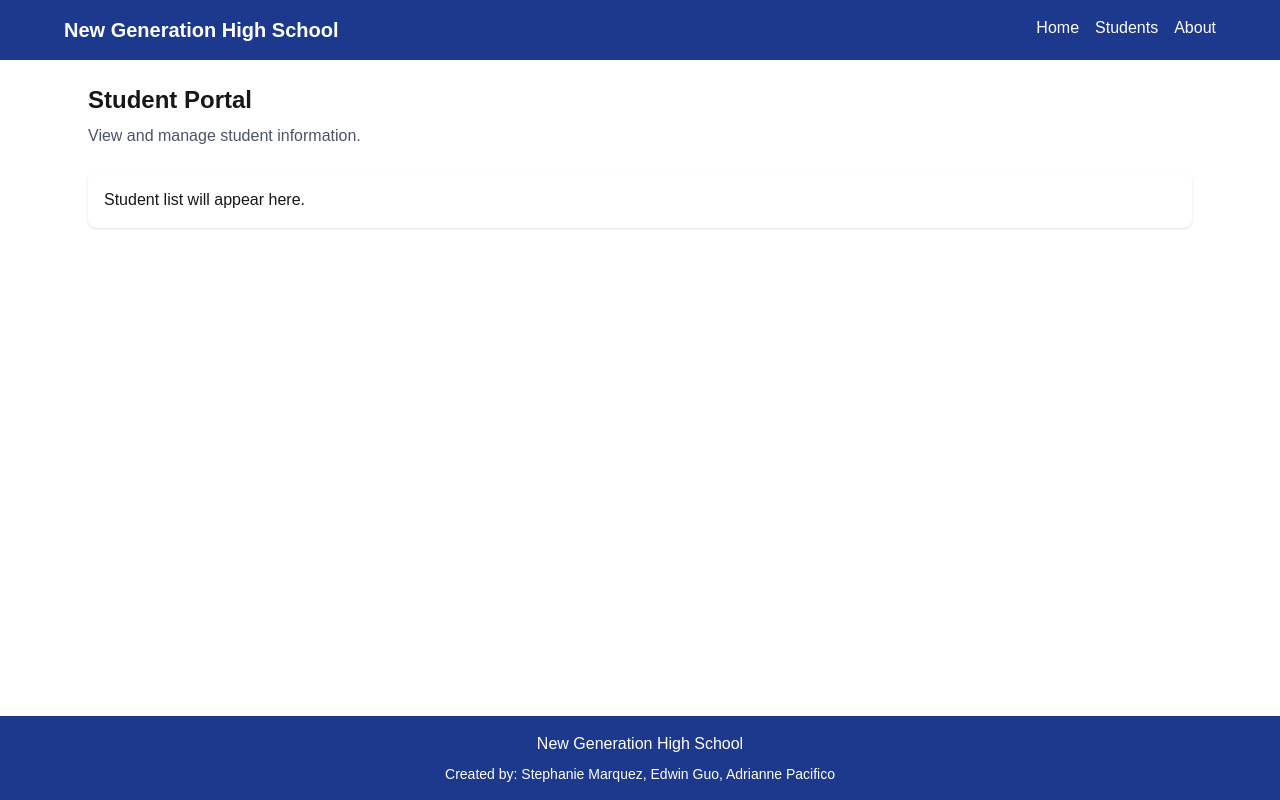
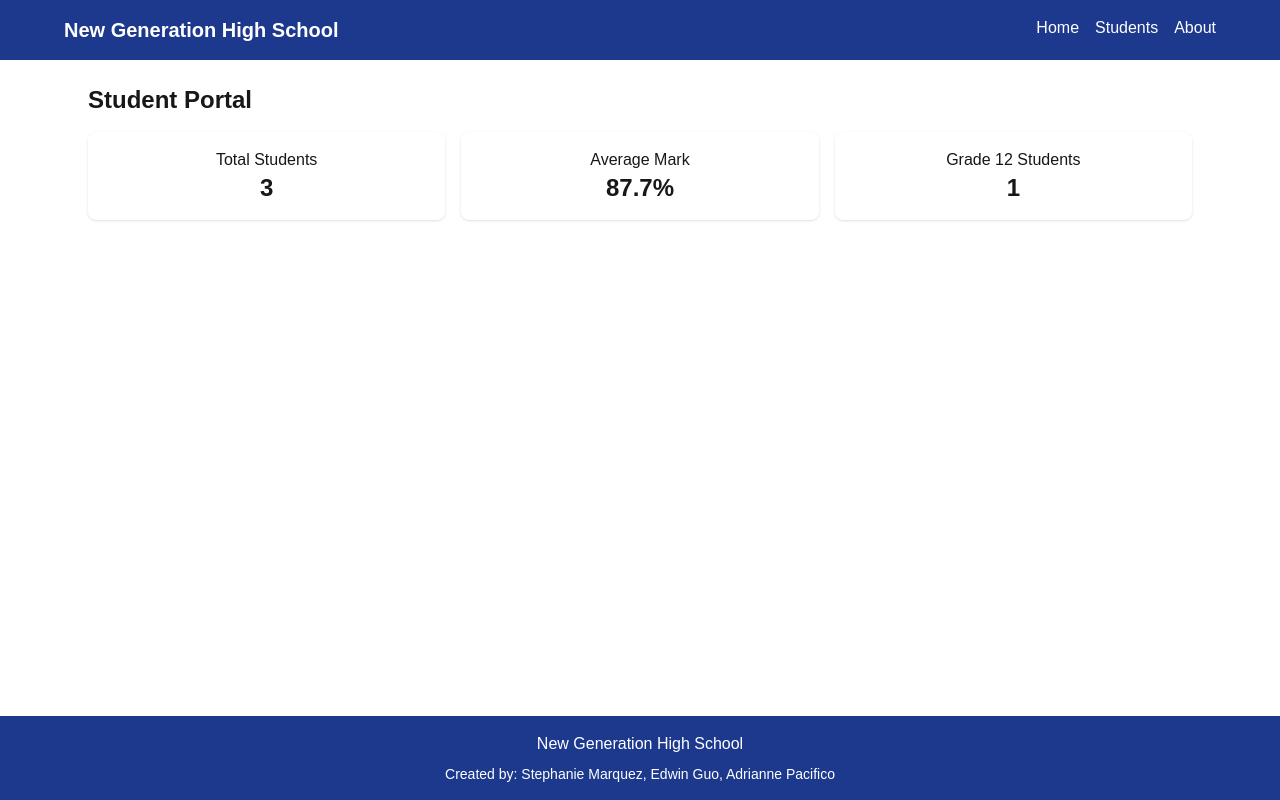
Before and after one commit to Edwin-Guo/Assignment-2-Front-End-Dev-Components, a Next.js app: page / in a window 1280 px wide. Built offline with nearby package versions, Linux system fonts and the light colour scheme.

Commit message:
Replace StudentPanel with StatsPanel

```diff
--- a/app/page.tsx
+++ b/app/page.tsx
@@ -1,10 +1,19 @@
 
-import StudentPanel from "@/components/StudentPanel";
+import StatsPanel from "@/components/StatsPanel";
 
 export default function Home() {
+  const students = [
+    { grade: 10, average: 85 },
+    { grade: 11, average: 90 },
+    { grade: 12, average: 88 },
+  ];
+
   return (
-    <StudentPanel>
-      <p>Student list will appear here.</p>
-    </StudentPanel>
+    <div className="max-w-6xl mx-auto p-6">
+      <h1 className="text-2xl font-bold mb-4">
+        Student Portal
+      </h1>
+      <StatsPanel students={students} />
+    </div>
   );
 }
--- /dev/null
+++ b/components/StatsPanel.tsx
@@ -0,0 +1,47 @@
+
+type Student = {
+  grade: number;
+  average: number;
+};
+
+type StatsPanelProps = {
+  students: Student[];
+};
+
+export default function StatsPanel({
+  students,
+}: StatsPanelProps) {
+  const total = students.length;
+
+  const average = total === 0
+    ? 0
+    : students.reduce(
+        (sum, student) => sum + student.average,
+        0
+      ) / total;
+
+  const grade12 = students.filter(
+    (student) => student.grade === 12
+  ).length;
+
+  return (
+    <div className="grid grid-cols-1 sm:grid-cols-3 gap-4 mb-6">
+      <div className="bg-white p-4 rounded-lg shadow text-center">
+        <h3>Total Students</h3>
+        <p className="text-2xl font-bold">{total}</p>
+      </div>
+
+      <div className="bg-white p-4 rounded-lg shadow text-center">
+        <h3>Average Mark</h3>
+        <p className="text-2xl font-bold">
+          {average.toFixed(1)}%
+        </p>
+      </div>
+
+      <div className="bg-white p-4 rounded-lg shadow text-center">
+        <h3>Grade 12 Students</h3>
+        <p className="text-2xl font-bold">{grade12}</p>
+      </div>
+    </div>
+  );
+}
--- a/components/StudentPanel.tsx
+++ /dev/null
@@ -1,29 +0,0 @@
-
-import type { ReactNode } from "react";
-
-type StudentPanelProps = {
-  children: ReactNode;
-};
-
-export default function StudentPanel({
-  children,
-}: StudentPanelProps) {
-  return (
-    <section
-      id="students"
-      className="max-w-6xl mx-auto p-4 sm:p-6"
-    >
-      <h2 className="text-2xl font-bold mb-2">
-        Student Portal
-      </h2>
-
-      <p className="text-gray-600 mb-6">
-        View and manage student information.
-      </p>
-
-      <div className="bg-white rounded-lg shadow p-4">
-        {children}
-      </div>
-    </section>
-  );
-}
```
